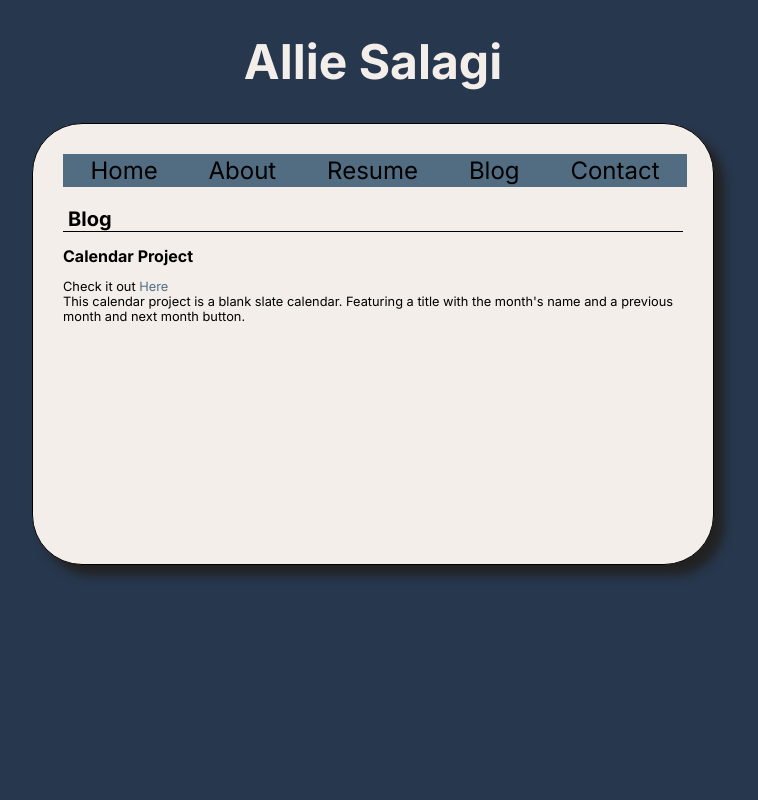
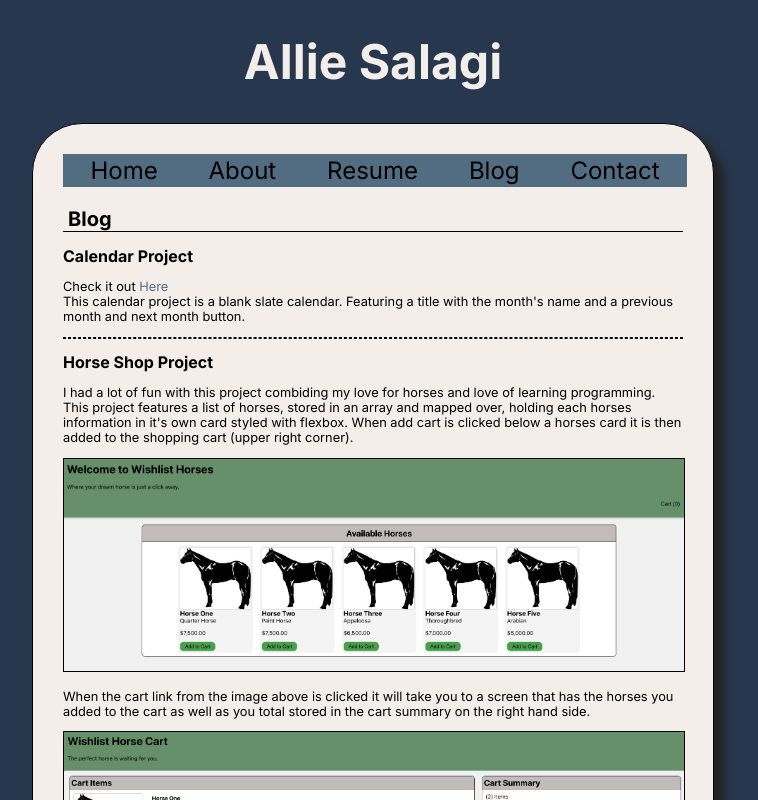
Before and after one commit to Asalagi/nextjs, a Next.js app: page /alliesalagi/blog in a window 1280 px wide. Shown: the top 800 px of the page, without its empty margins (267-1025 px from the left). Built offline with nearby package versions, Linux system fonts and the light colour scheme.

Commit message:
add horse project

```diff
--- a/app/alliesalagi/blog/page.js
+++ b/app/alliesalagi/blog/page.js
@@ -1,5 +1,8 @@
 import Link from 'next/link';
+import Image from 'next/image';
 import '../styles.css';
+import horseshop1 from '../horseshop1.jpg';
+import horseshop2 from '../horseshop2.jpg';
 
 function Blog () {
     return (
@@ -24,6 +27,12 @@
               <h2>{"Calendar Project"}</h2>
               <p>{"Check it out"} <Link href="../calendar" target="_blank" className="link">Here</Link><br/>
               {"This calendar project is a blank slate calendar. Featuring a title with the month's name and a previous month and next month button."}</p>
+              <hr/>
+              <h2>{"Horse Shop Project"}</h2>
+              <p>{"I had a lot of fun with this project combiding my love for horses and love of learning programming. This project features a list of horses, stored in an array and mapped over, holding each horses information in it's own card styled with flexbox. When add cart is clicked below a horses card it is then added to the shopping cart (upper right corner)."}</p>
+              <Image src={horseshop1} className="image" fill={true} alt="horseshop1"/>
+              <p>{"When the cart link from the image above is clicked it will take you to a screen that has the horses you added to the cart as well as you total stored in the cart summary on the right hand side."}</p>
+              <Image src={horseshop2} className="image" fill={true} alt="horseshop2"/>
           </div>
         </div>
       </div>
--- a/app/alliesalagi/styles.css
+++ b/app/alliesalagi/styles.css
@@ -5,7 +5,10 @@
     min-height: 100vh;
     align-items: center;
 }
-
+.image {
+    width: 90%;
+    border: 1px solid black;
+}
 .menu {
     display: none;
 }
```
Also changed, not shown: app/alliesalagi/horseshop1.jpg (added), app/alliesalagi/horseshop2.jpg (added).
